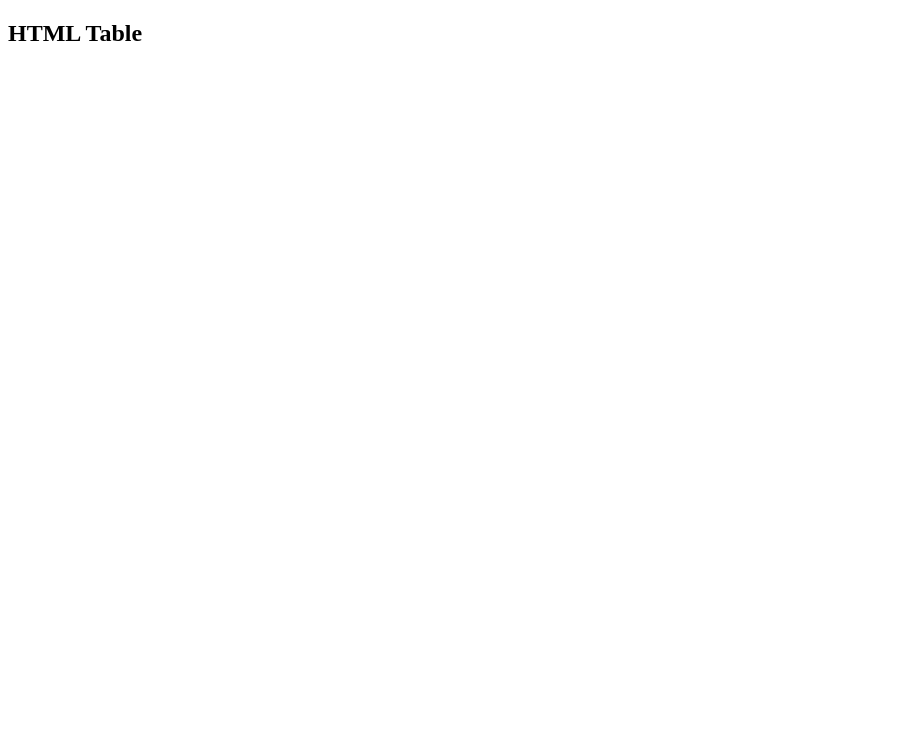
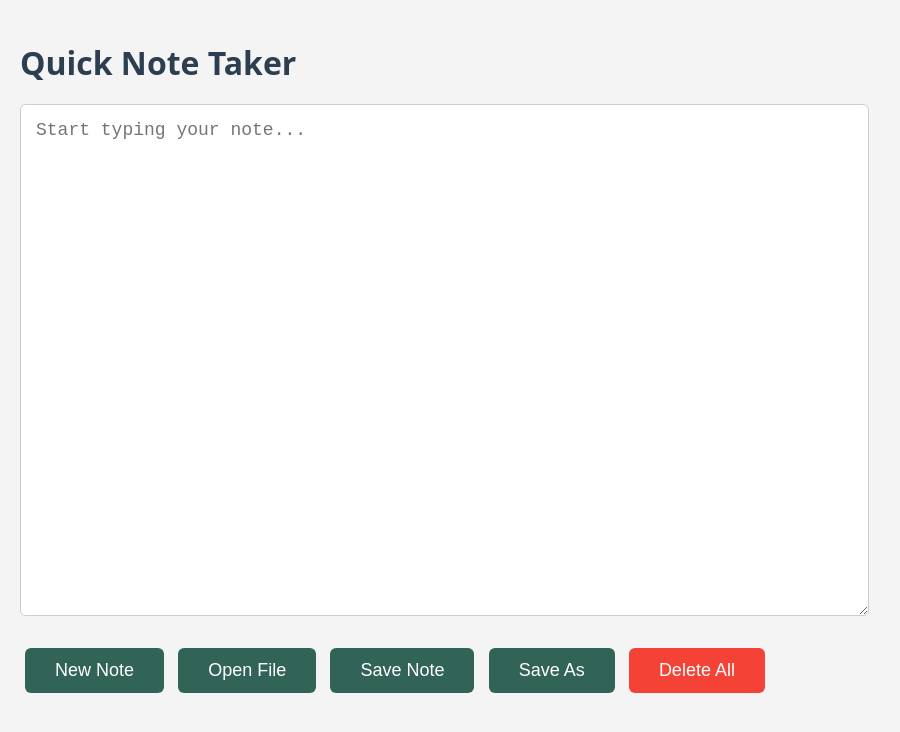
Before and after one commit to Prabesh1084/QuickNotes, an Electron app: page index.html in a window 900 px wide. Drawn offline with Linux system fonts and the light colour scheme; no server answers.

Commit message:
Revamp index.html for Quick Note Taker app

```diff
--- a/index.html
+++ b/index.html
@@ -1,12 +1,28 @@
 <!DOCTYPE html>
-<html lang="en">
+<html>
+<head>
+  <meta charset="UTF-8">
+  <title>Quick Note Taker</title>
+  <style>
+    body { font-family: system-ui; padding: 20px; background: #f4f4f4; margin: 0; }
+    h1 { color: #2c3e50; margin-bottom: 20px; }
+    textarea { width: 95%; height: 60vh; font-size: 18px; padding: 15px; border: 1px solid #ccc; border-radius: 6px; resize: vertical; }
+    button { padding: 12px 30px; font-size: 18px; background: #316357; color: white; border: none; border-radius: 6px; cursor: pointer; margin: 5px; }
+    button:hover { background: #3e7a6e; }
+    #notes-list { margin-top: 20px; }
+    #status { margin-top: 10px; color: gray; font-size: 14px; }
+  </style>
 </head>
-
 <body>
-    <h2>HTML Table</h2>
-    <table style="width: 100%; border: 1px solid red; height; 100p>
-
-    </td>
-
+  <h1>Quick Note Taker</h1>
+  <textarea id="note" placeholder="Start typing your note..."></textarea><br><br>
+  <button id="new-note">New Note</button>
+  <button id="open-file">Open File</button>
+  <button id="save">Save Note</button>
+  <button id="save-as">Save As</button>
+  <button id="deleteBtn" style="background:#f44336;">Delete All</button>
+  <p id="status"></p>
+  <ul id="notes-list"></ul>
+  <script src="renderer.js"></script>
 </body>
 </html>
```
